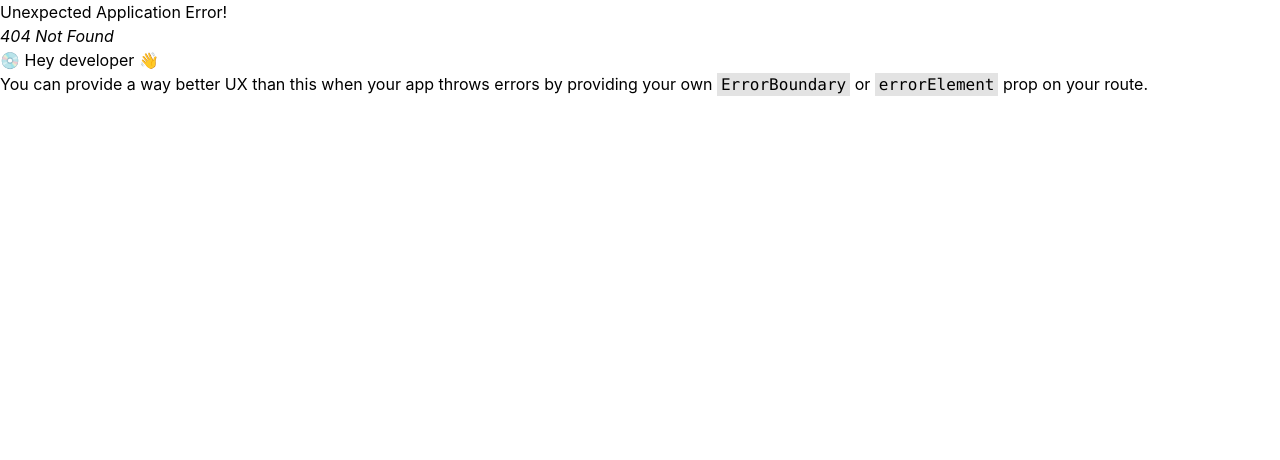
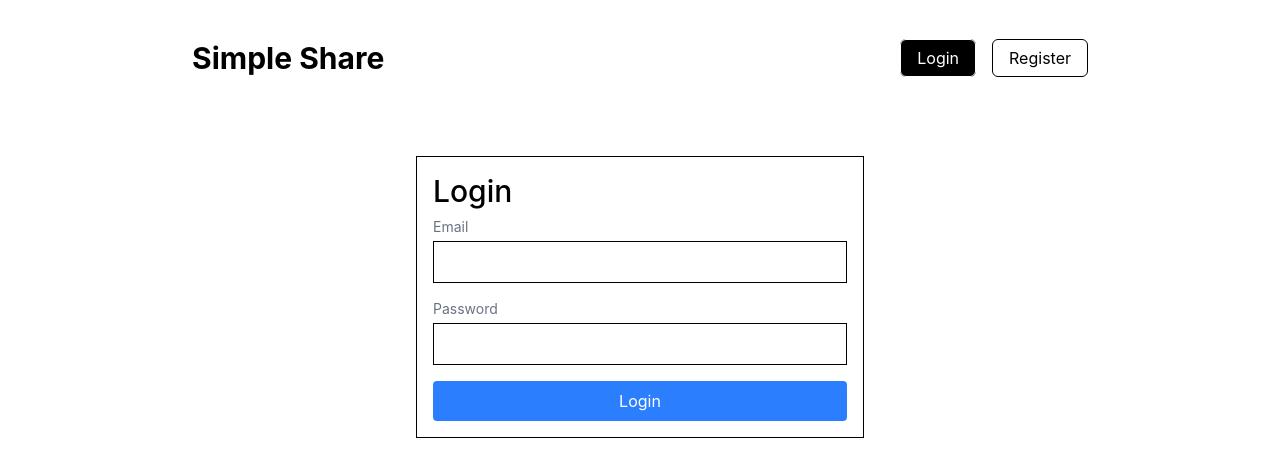
Before and after one commit to phyominpaing/fullstack-todo, a React (Vite) app in the folder client/: page /login in a window 1280 px wide. Before the commit this address had no page. Shown: the top 460 px of the page. Built offline with nearby package versions, Linux system fonts and the light colour scheme.

Commit message:
client auth slide & login form

```diff
--- a/client/package.json
+++ b/client/package.json
@@ -11,11 +11,13 @@
   },
   "dependencies": {
     "@hookform/resolvers": "^5.2.2",
+    "@reduxjs/toolkit": "^2.11.2",
     "@tailwindcss/vite": "^4.2.0",
     "axios": "^1.13.5",
     "react": "^19.2.0",
     "react-dom": "^19.2.0",
     "react-hook-form": "^7.71.2",
+    "react-redux": "^9.2.0",
     "react-router-dom": "^7.13.0",
     "tailwindcss": "^4.2.0",
     "zod": "^4.3.6"
--- a/client/src/components/Header.tsx
+++ b/client/src/components/Header.tsx
@@ -1,16 +1,25 @@
-import { Link } from "react-router-dom"
+import { Link } from "react-router-dom";
 
 const Header = () => {
   return (
-   <nav className="flex my-10 items-center justify-between">
-     <h2 className="text-3xl font-bold">Simple Share</h2>
+    <nav className="flex my-10 items-center justify-between">
+      <Link to="/" className="text-3xl font-bold">
+        Simple Share
+      </Link>
 
-    <div className="space-x-4">
-        <Link to="/login" className=" text-white bg-black py-2 px-4 rounded-md border">Login</Link>
-        <Link to="/register" className="border py-2 px-4 rounded-md">Register</Link>
-    </div>
-   </nav>
-  )
-}
+      <div className="space-x-4">
+        <Link
+          to="/login"
+          className=" text-white bg-black py-2 px-4 rounded-md border"
+        >
+          Login
+        </Link>
+        <Link to="/register" className="border py-2 px-4 rounded-md">
+          Register
+        </Link>
+      </div>
+    </nav>
+  );
+};
 
-export default Header
+export default Header;
--- /dev/null
+++ b/client/src/pages/Login.tsx
@@ -0,0 +1,73 @@
+import { useForm, type SubmitHandler } from "react-hook-form";
+import type z from "zod";
+import { zodResolver } from "@hookform/resolvers/zod";
+import { loginSchema } from "../schema/login";
+
+type FormInputs = z.infer<typeof loginSchema>;
+
+const Login = () => {
+  const {
+    register,
+    handleSubmit,
+    formState: { errors, isSubmitting },
+  } = useForm<FormInputs>({
+    resolver: zodResolver(loginSchema),
+  });
+
+  const submit: SubmitHandler<FormInputs> = (data) => {
+    console.log(data);
+  };
+
+  return (
+    <div className="max-w-md mx-auto border p-4 mt-20">
+      <h2 className="text-3xl font-medium mb-2">Login</h2>
+      <form
+        className=" flex flex-col space-y-2"
+        onSubmit={handleSubmit(submit)}
+      >
+        <div>
+          <label className="block mb-1 text-sm text-gray-500" htmlFor="email">
+            Email
+          </label>
+          <input
+            {...register("email")}
+            className="form"
+            type="email"
+            id="email"
+          />
+          {errors.email && (
+            <span className="text-red-500 text-sm">{errors.email.message}</span>
+          )}
+        </div>
+        <div>
+          <label
+            className="block mb-1 text-sm text-gray-500"
+            htmlFor="password"
+          >
+            Password
+          </label>
+          <input
+            {...register("password")}
+            className="form"
+            type="password"
+            id="password"
+          />
+          {errors.password && (
+            <span className="text-red-500 text-sm">
+              {errors.password.message}
+            </span>
+          )}
+        </div>
+        <button
+          disabled={isSubmitting}
+          type="submit"
+          className="bg-blue-500 text-white py-2 px-4 rounded hover:bg-blue-600"
+        >
+          Login
+        </button>
+      </form>
+    </div>
+  );
+};
+
+export default Login;
--- /dev/null
+++ b/client/src/schema/login.ts
@@ -0,0 +1,9 @@
+import * as z from "zod";
+
+export const loginSchema = z.object({
+  email: z
+    .string()
+    .email("Invalid email address")
+    .nonempty("Email is required"),
+  password: z.string().min(6, "Password must be at least 6 characters long"),
+});
--- /dev/null
+++ b/client/src/slices/auth.ts
@@ -0,0 +1,31 @@
+import { createSlice } from "@reduxjs/toolkit";
+
+interface AuthState {
+  userInfo: any;
+}
+
+const initialState: AuthState = {
+  userInfo: localStorage.getItem("userInfo")
+    ? JSON.parse(localStorage.getItem("userInfo") as string)
+    : null,
+};
+
+const authSlice = createSlice({
+  name: "auth",
+  initialState,
+  reducers: {
+    setUserInfo: (state, action) => {
+      state.userInfo = action.payload;
+      localStorage.setItem("userInfo", JSON.stringify(action.payload));
+    },
+
+    clearUserInfo: (state) => {
+      state.userInfo = null;
+      localStorage.removeItem("userInfo");
+    },
+  },
+});
+
+export const { setUserInfo, clearUserInfo } = authSlice.actions;
+
+export default authSlice.reducer;
--- /dev/null
+++ b/client/src/store.ts
@@ -0,0 +1,11 @@
+import { configureStore } from "@reduxjs/toolkit";
+import authReducer from "./slices/auth.ts";
+
+export const store = configureStore({
+    reducer: {
+        auth : authReducer
+    },
+});
+
+export type RootState = ReturnType<typeof store.getState>;
+export type AppDispatch = typeof store.dispatch;
```
Also changed, not shown: client/src/main.tsx (+10 -1 lines), 1 other file (tests, documents, lock files or other folders).
